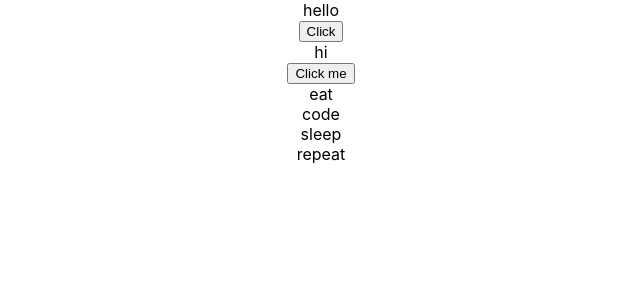
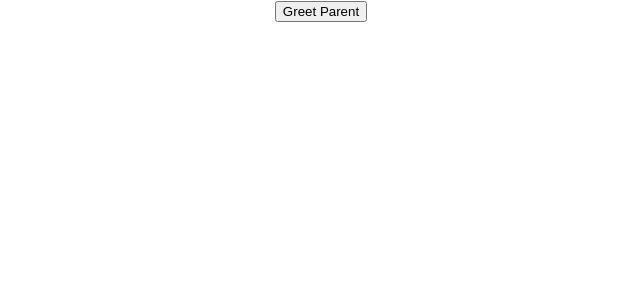
Before and after one commit to Jagkar/react-learning-codeevolution, a React (Create React App) app: page / in a window 1280 px wide. Shown: the top 300 px of the page, without its empty margins (319-959 px from the left). Built offline with nearby package versions, Linux system fonts and the light colour scheme.

Commit message:
Methods as props Day 7

```diff
--- a/src/App.js
+++ b/src/App.js
@@ -11,6 +11,7 @@ import T13_FunctionClick from './components/T13_FunctionClick';
 import T13_ClassClick from './components/T13_ClassClick';
 import T14_BindingEventHandlers from './components/T14_BindingEventHandlers';
 import T15_UnderstandingComponentsRendering from './components/T15_UnderstandingComponentsRendering';
+import T15_ParentComponent from './components/T15_ParentComponent';
 
 function App() {
   return (
@@ -36,7 +37,9 @@ function App() {
       {/* <T13_ClassClick/> */}
       {/* <T14_BindingEventHandlers/> */}
 
-      <T15_UnderstandingComponentsRendering/>
+      {/* <T15_UnderstandingComponentsRendering/> */}
+
+      <T15_ParentComponent/>
     </div>
   );
 }
--- /dev/null
+++ b/src/components/T15_ChildComponent.js
@@ -0,0 +1,16 @@
+import React from 'react'
+
+function T15_ChildComponent(props) {
+  return (
+    <div>
+        {/* <button onClick={props.greetHandler}>
+            Greet Parent
+        </button> */}
+        <button onClick={()=>props.greetHandler('child')}>
+            Greet Parent
+        </button>
+    </div>
+  )
+}
+
+export default T15_ChildComponent
--- /dev/null
+++ b/src/components/T15_ParentComponent.js
@@ -0,0 +1,28 @@
+import React, { Component } from 'react'
+import T15_ChildComponent from './T15_ChildComponent';
+
+export class T15_ParentComponent extends Component {
+    constructor(props) {
+      super(props)
+
+      this.state = {
+         parentName:'parent'
+      }
+      this.greetParent=this.greetParent.bind(this);
+    }
+    // greetParent(){
+    //     alert(`hello ${this.state.parentName}`);
+    // }
+    greetParent(childName){
+        alert(`hello ${this.state.parentName} from ${childName}`);
+    }
+  render() {
+    return (
+      <div>
+        <T15_ChildComponent greetHandler={this.greetParent}/>
+      </div>
+    )
+  }
+}
+
+export default T15_ParentComponent
```
